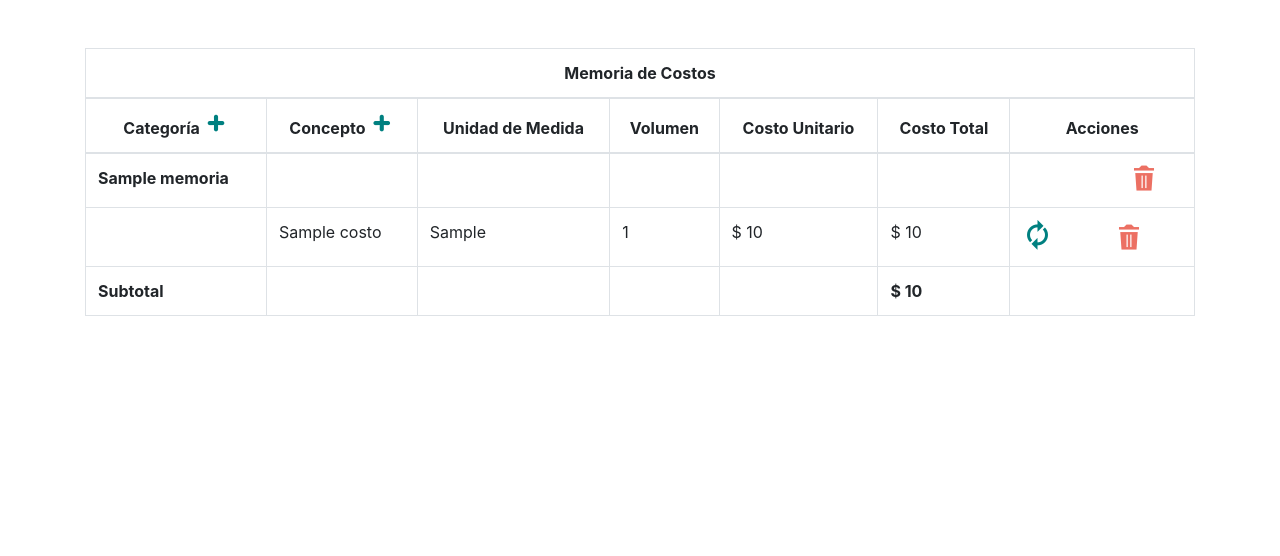
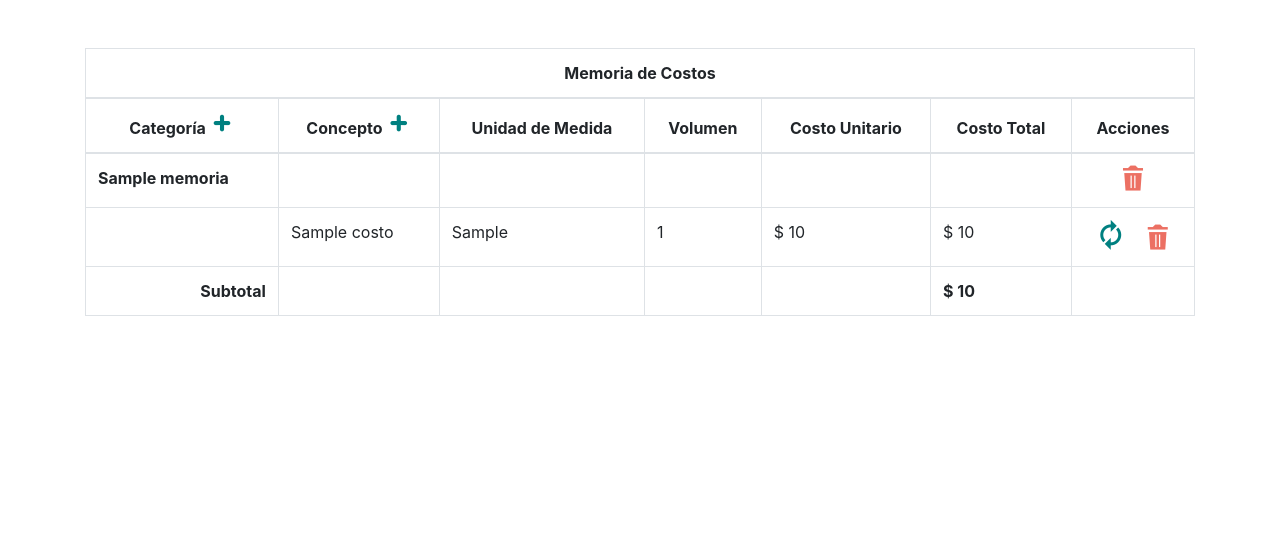
Before and after one commit to LoreHM/fep, a CodeIgniter app: page /fep/memory_calc in a window 1280 px wide. Shown: the part 206-762 px from the top of the page. Run offline with CodeIgniter, Linux system fonts and the light colour scheme; a user stored in the database is signed in; tables that the repository leaves empty hold one stand-in row (values such as "Sample post"); some web fonts are replaced.

Commit message:
Editando1

```diff
--- a/application/views/cont/mem_costos.php
+++ b/application/views/cont/mem_costos.php
@@ -26,13 +26,12 @@
 				foreach ($categorias as $con) { $aux++; ?>
           <?php if ($aux_sub!=$con->id_cat) {?>
           <tr>
-            <th scope="row" class="text-left">Subtotal</th>
+            <th scope="row" class="text-right">Subtotal</th>
             <td scope="col"></td>
             <td scope="col"></td>
             <td scope="col"></td>
             <td scope="col"></td>
             <th scope="col" class="text-right">$ <?php echo $categorias[$aux-1]->subtotal;?></th>
-            <td scope="col"></td>
             <td scope="col"></td>
           </tr>
         <?php $aux_sub = $con->id_cat; } ?>
@@ -44,7 +43,9 @@
               <td scope="col"></td>
               <td scope="col"></td>
               <td scope="col"></td>
-              <td scope="col">&nbsp&nbsp&nbsp&nbsp&nbsp&nbsp&nbsp&nbsp&nbsp&nbsp&nbsp&nbsp&nbsp&nbsp&nbsp&nbsp&nbsp&nbsp&nbsp&nbsp&nbsp&nbsp<a data-toggle="modal" data-target="#modal_del_categoria" onclick="elimina_categoria(<?php echo $con->id_categoria?>)" class="icon-trash" title="Eliminar Categoría"></a></td>
+              <td scope="col">
+               <div class="text-center"><a data-toggle="modal" data-target="#modal_del_categoria" onclick="elimina_categoria(<?php echo $con->id_categoria?>)" class="icon-trash" title="Eliminar Categoría"></a></div>
+              </td>
             </tr>
           <?php $aux_cat=$con->id_cat; } ?>
 				<tr>
@@ -54,12 +55,16 @@
 					<td scope="col"><?php echo $con->volumen;?></td>
 					<td scope="col">$ <?php echo $con->costo_unitario;?></td>
 					<td scope="col">$ <?php echo $con->total;?></td>
-					<td scope="col"><a href="<?php echo base_url();?>memory_calc/update_concept_mc/<?php echo $con->id;?>" )" class="icon-refresh" title="Editar Concepto de Memoria de Costo"></a>&nbsp&nbsp&nbsp&nbsp&nbsp&nbsp&nbsp&nbsp&nbsp&nbsp&nbsp
-					<a title=" Eliminar Concepto de Memoria de Costos"  data-toggle="modal" data-target="#modal_del_concepto" onclick="elimina(<?php echo $con->id;?>)"  class="icon-trash"  ></a></td>
+					<td scope="col">
+            <div class="text-center"> <!--editadoddd-->
+            <a href="<?php echo base_url();?>memory_calc/update_concept_mc/<?php echo $con->id;?>" )" class="icon-refresh" title="Editar Concepto de Memoria de Costo"></a>
+					<a title=" Eliminar Concepto de Memoria de Costos"  data-toggle="modal" data-target="#modal_del_concepto" onclick="elimina(<?php echo $con->id;?>)"  class="icon-trash"  ></a>
+          </div>
+        </td>
 				</tr>
 			<?php } ?>
       <tr>
-            <th scope="row" class="text-left"> Subtotal</th>
+            <th scope="row" class="text-right"> Subtotal</th>
             <td scope="col"></td>
             <td scope="col"></td>
             <td scope="col"></td>
--- a/rec/fonts/style.css
+++ b/rec/fonts/style.css
@@ -71,18 +71,19 @@ color: #008080 !important;
   content: "\e903";
   font-size: 25px;
   color: #EC7063;
-  margin-left: 10px !important;
 }
 .icon-trash:hover:before {
   content: "\e903";
   color: red !important;
   text-decoration: none;
+
 }
 .icon-refresh:before {
   content: "\e900";
   font-size: 30px !important;
   color: #008080 !important;
-  /*margin-left: 10px;*/
+  margin-right:15px;
+
 }
 .icon-refresh:hover:before {
   content: "\e900";
```
